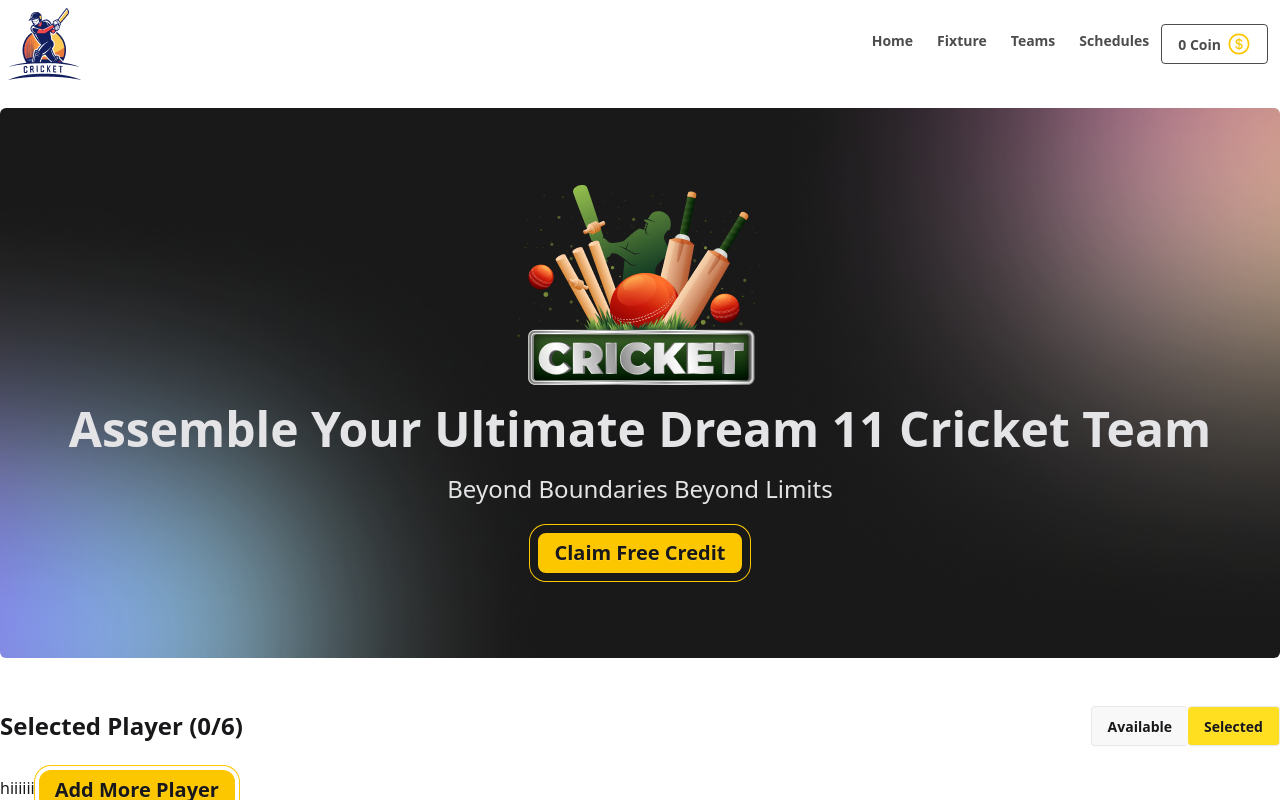
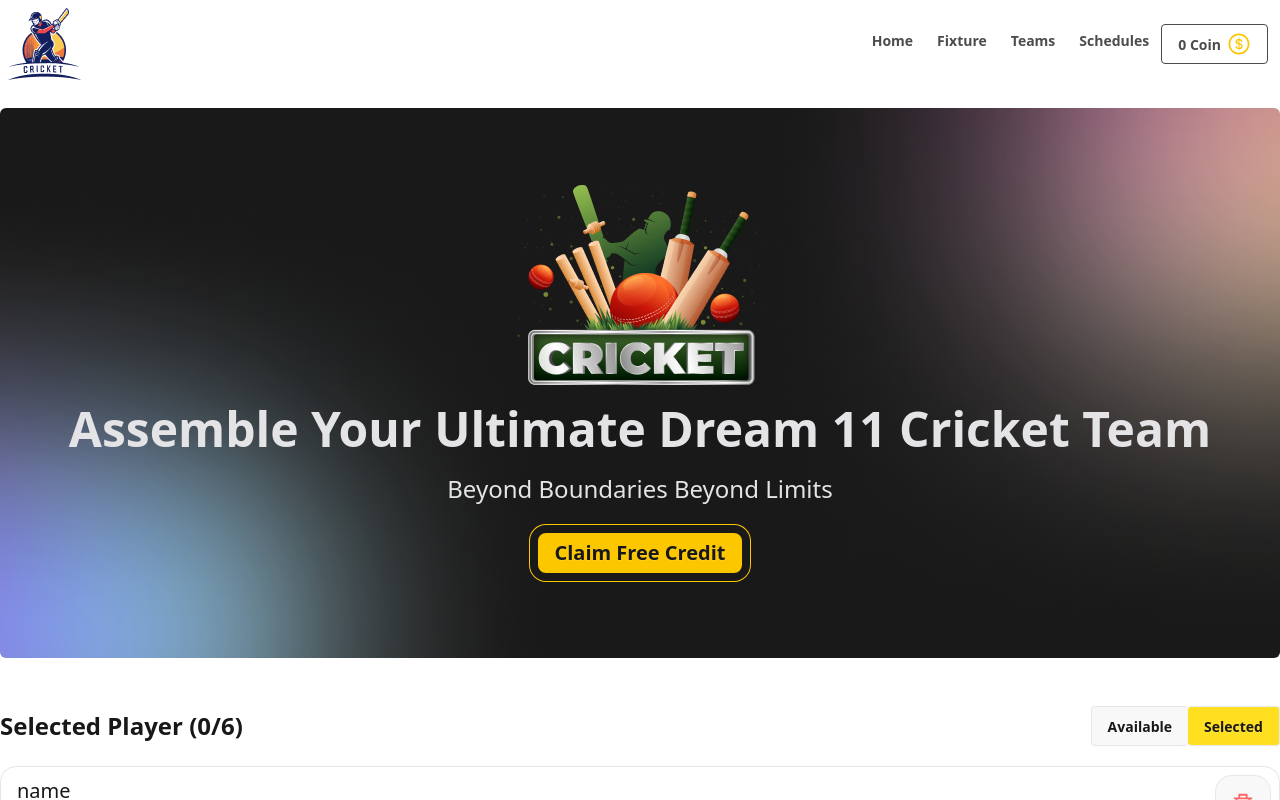
Before and after one commit to Dev-Zual/bpl-dream-11, a React (Vite) app: page / in a window 1280 px wide. Both pictures are taken after a click on the button "Available". Shown: the top 800 px of the page. Built offline with nearby package versions, Linux system fonts and the light colour scheme.

Commit message:
design selected player card done

```diff
--- /dev/null
+++ b/src/components/SelectedPlayer/SelectedPlayer.jsx
@@ -0,0 +1,22 @@
+import { RiDeleteBinLine } from "react-icons/ri";
+
+const SelectedPlayer = () => {
+  return (
+    <div className="flex justify-between border p-2 rounded-2xl border-black/10 items-center">
+      <div className="flex items-center space-x-2">
+        <img src="" alt="" />
+        <div>
+          <h3 className="text-xl font-medium">name</h3>
+          <p>left-handed-bat</p>
+        </div>
+      </div>
+      <div>
+        <button className="btn text-red-400 text-2xl rounded-2xl size-14">
+          <RiDeleteBinLine />
+        </button>
+      </div>
+    </div>
+  );
+};
+
+export default SelectedPlayer;
--- a/src/components/SelectedPlayers/SelectedPlayers.jsx
+++ b/src/components/SelectedPlayers/SelectedPlayers.jsx
@@ -1,9 +1,12 @@
 import PropTypes from "prop-types";
+import SelectedPlayer from "../SelectedPlayer/SelectedPlayer";
 
 const SelectedPlayers = ({ setRoute }) => {
   return (
     <div>
-      hiiiiii
+      <div>
+        <SelectedPlayer />
+      </div>
       <button
         onClick={() => setRoute(true)}
         className="btn bg-yellow-400 border-4 py-5 border-white ring-1 rounded-2xl font-semibold text-xl ring-yellow-400"
```
